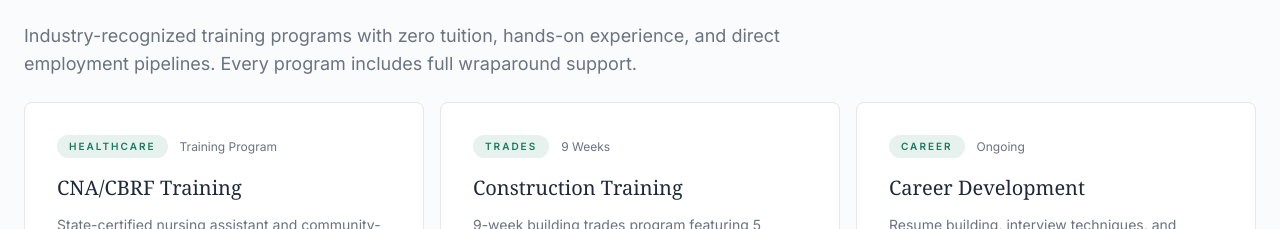
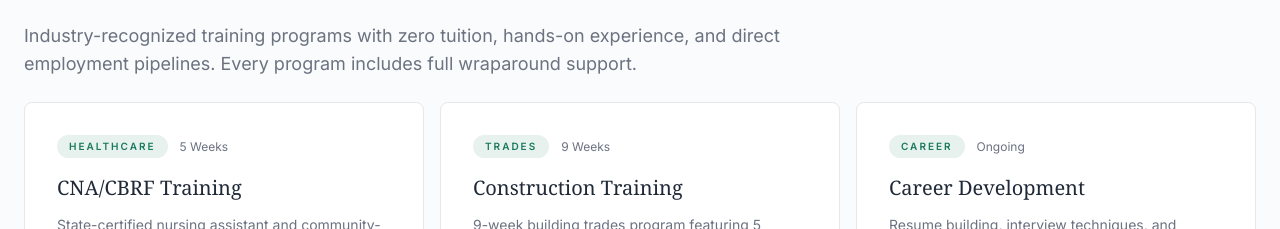
Before and after one commit to MrMindfulStaff/the-mindful-group-site, a Next.js app: page / in a window 1280 px wide. Shown: the part 1260-1489 px from the top of the page. Built offline with nearby package versions, Linux system fonts and the light colour scheme.

Commit message:
Change CNA/CBRF duration to "5 Weeks" on homepage
Co-Authored-By: Claude Opus 4.6 <noreply@anthropic.com>

```diff
--- a/app/page.tsx
+++ b/app/page.tsx
@@ -25,7 +25,7 @@ const programs = [
     description:
       "State-certified nursing assistant and community-based residential facility training. Launch a healthcare career with zero tuition.",
     href: "/programs/cna-cbrf",
-    duration: "Training Program",
+    duration: "5 Weeks",
     tag: "Healthcare",
   },
   {
```
